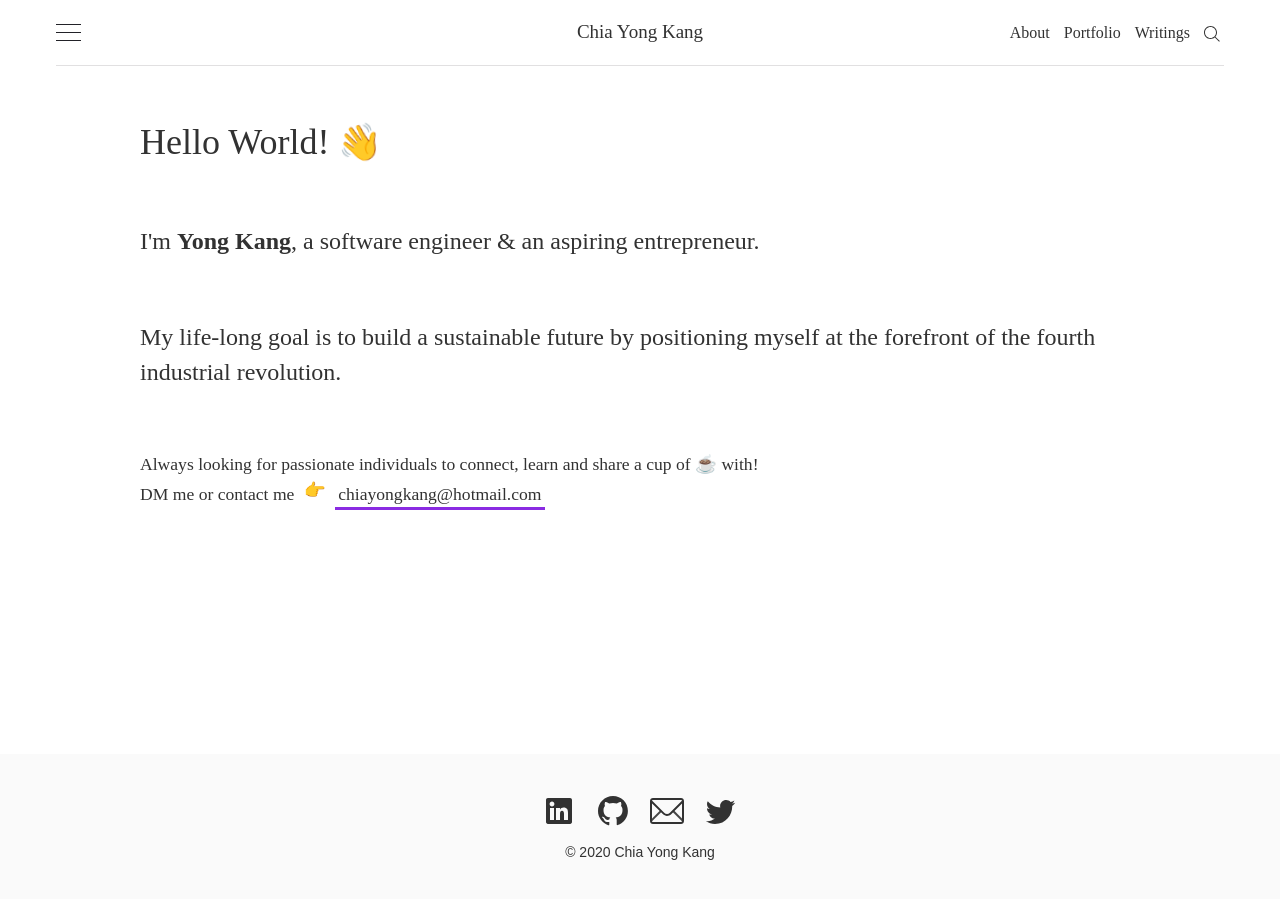
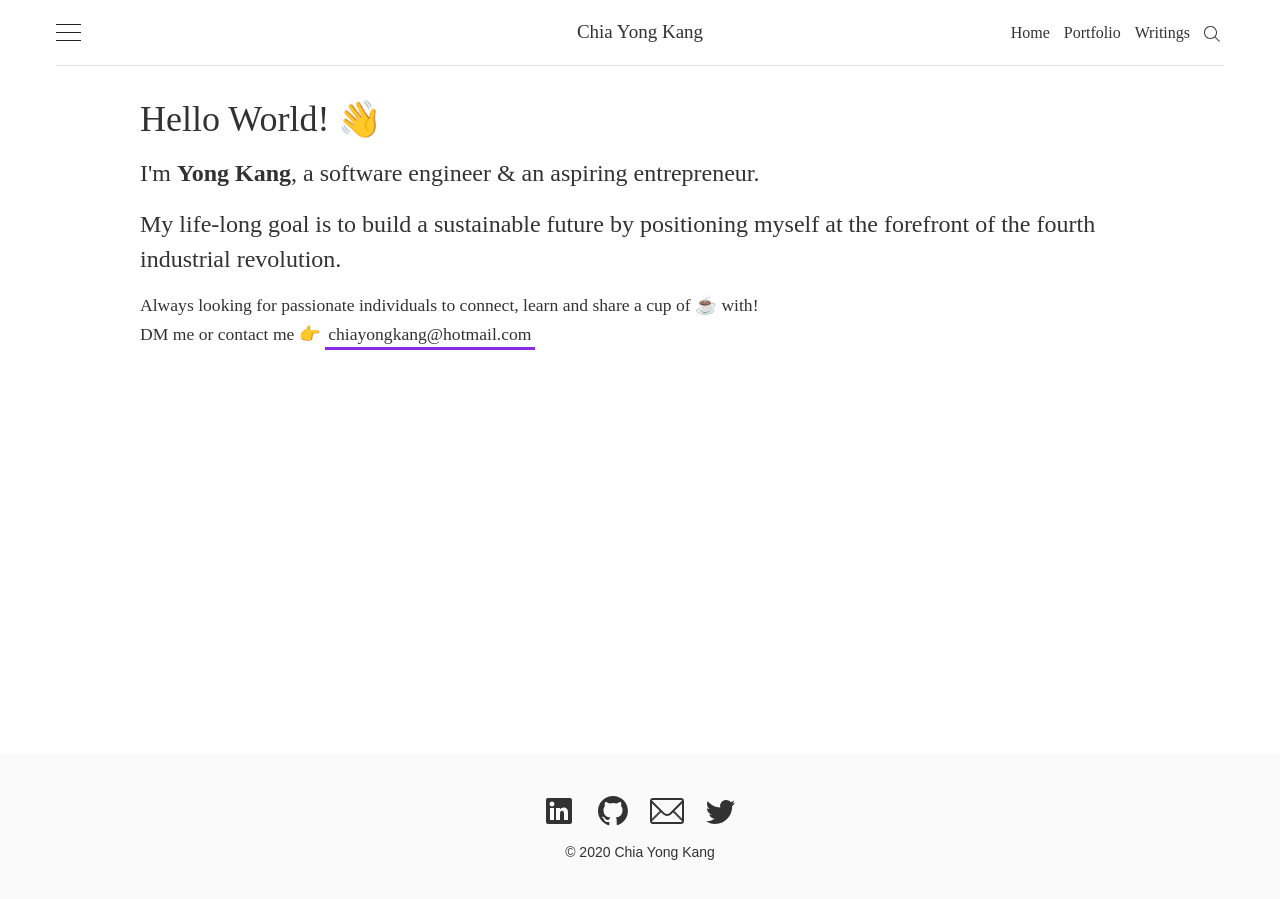
Before and after one commit to yongkangc/yongkangc.github.io, a Jekyll site: the page built from index.html, in a window 1280 px wide. Built offline with Jekyll 4.4.1, drawn with Linux system fonts in a browser that asks for light colours; some web fonts are replaced; the list of posts is cut into pages by our own code.

Commit message:
not responsive

```diff
--- a/_includes/header.html
+++ b/_includes/header.html
@@ -26,7 +26,7 @@
           <div class='o-grid__col o-grid__col--1-4-s'>
 
             <div class='u-text-right'>
-              <!-- <a class='c-header__nav-link' href='{{ site.baseurl }}/'>Home</a> -->
+              <a class='c-header__nav-link' href='{{ site.baseurl }}/'>Home</a>
               {% for page in site.pages %}
               {% unless page.name == '404.md' %}
                 {% if page.title %}
--- a/_includes/intro.html
+++ b/_includes/intro.html
@@ -1,6 +1,5 @@
 <header class="intro">
-    <h1 class="intro__hello">Hello World!  <span class="wave">👋</span>
-    </h1>
+    <h1 class="intro__hello">Hello World!  <span class="wave">👋</span></h1>
 
     <h3 class="intro__tagline">I'm
       <span class="name">Yong Kang</span>, a software engineer &amp; an aspiring entrepreneur.</h3>
--- a/_sass/components/intro.scss
+++ b/_sass/components/intro.scss
@@ -1,6 +1,5 @@
 .intro {
     padding: 0px 100px;
-    height: 50vh;
     display: flex;
     flex-direction: column;
     justify-content: space-around;
@@ -36,16 +35,6 @@
           font-weight: 400;
 
           line-height: 20pt;
-
-          .emoji {
-            &.pointer {
-              background-image: url('../../images/emojis/pointright.png');
-              width: 30px;
-              height: 30px;
-              margin: 0 5px;
-              vertical-align: text-bottom;
-            }
-          }
           }
       &__description{
         font-weight: 300;
```
Also changed, not shown: _pages/about.md (deleted, +0 -11 lines), 6 other files.
